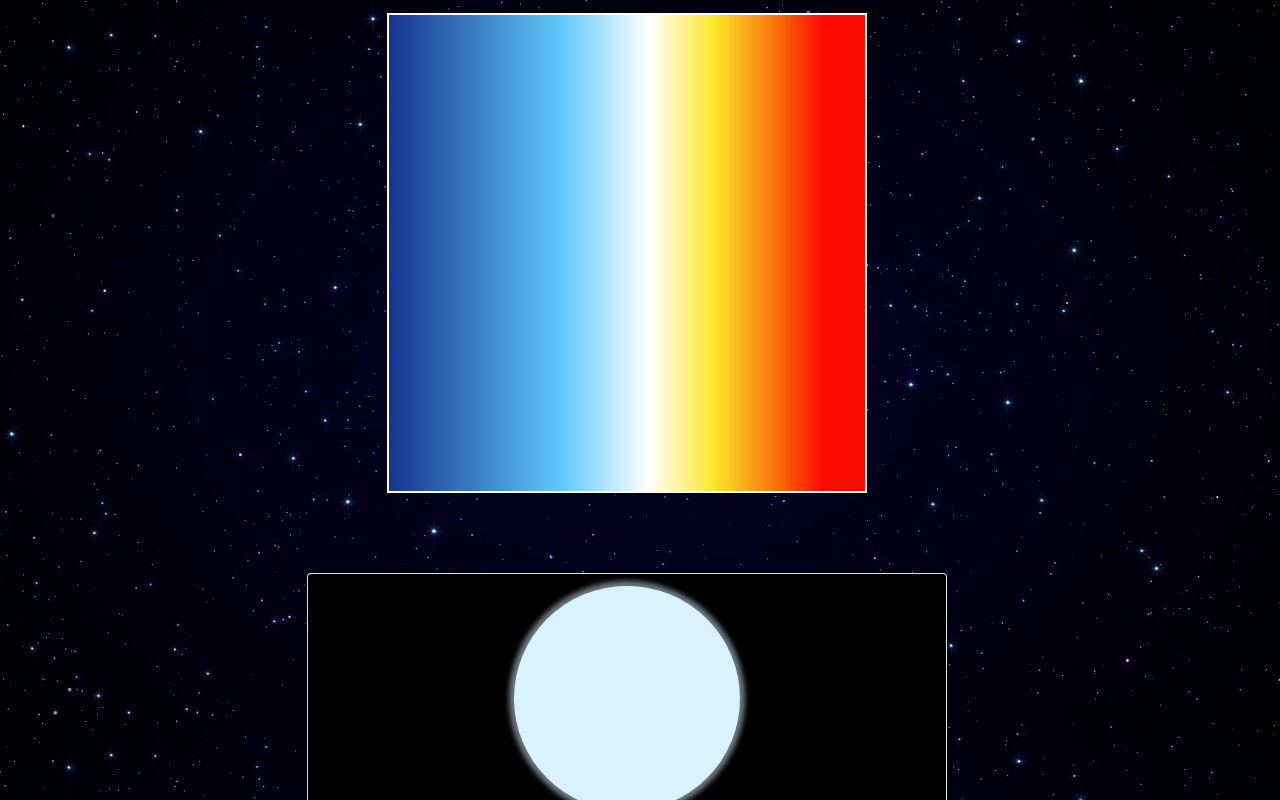
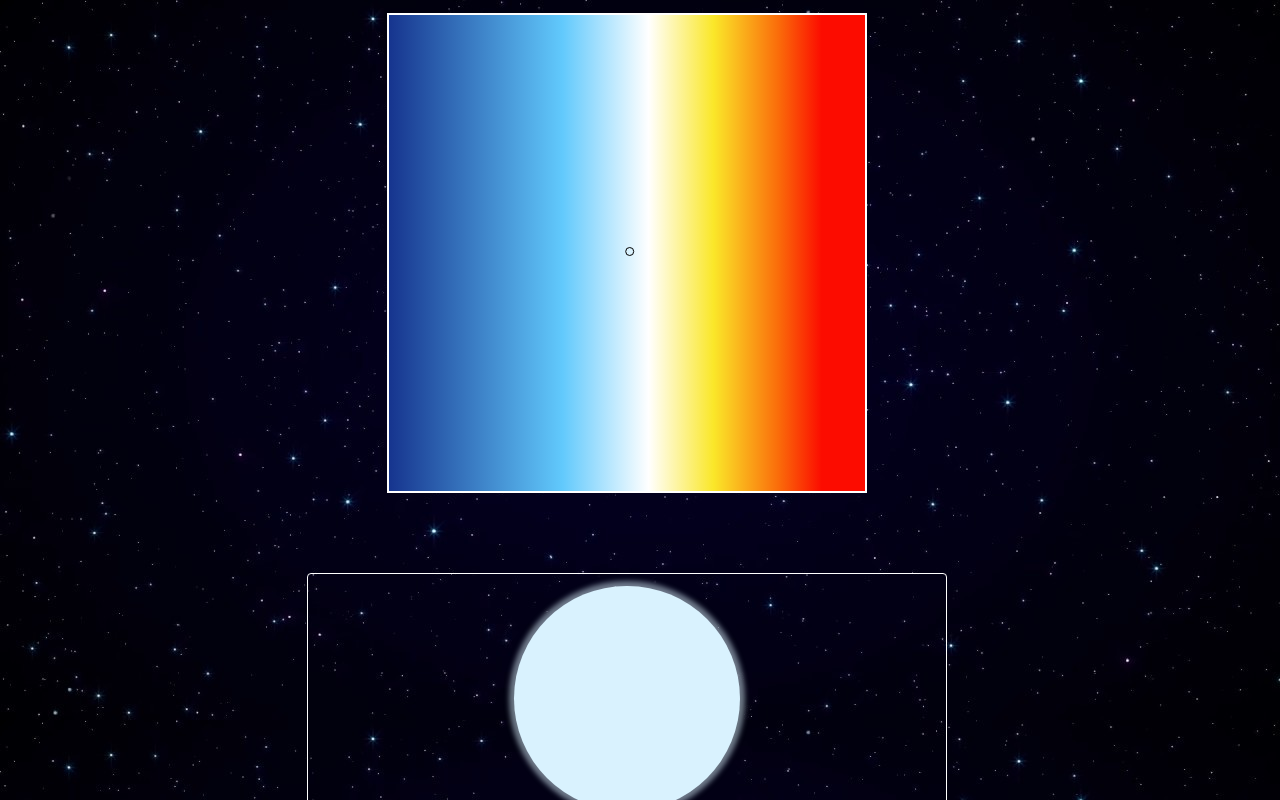
Before and after one commit to enioluwa23/hr-megagram, a React (Create React App) app: page / in a window 1280 px wide. Both pictures are taken after a click on the element 627 px from the left and 252 px from the top of the page. Shown: the top 800 px of the page. Built offline with nearby package versions, Linux system fonts and the light colour scheme.

Commit message:
add star description, pointer and polish UI

```diff
--- a/src/App.css
+++ b/src/App.css
@@ -36,13 +36,16 @@
 }
 
 .hr-pointer {
+  position: absolute;
   transform: translate(-50%, -.5rem);
   background-color: red;
+  border: 1px solid black;
   border-radius:50%;
   -moz-border-radius:50%;
   -webkit-border-radius:50%;
-  width: 1rem;
-  height: 1rem;
+  width: .6rem;
+  height: .6rem;
+  z-index: 2;
 }
 
 .star-view {
@@ -50,6 +53,18 @@
   max-width: 40rem;
   margin: 0;
   color: black;
+  background-color: rgba(255, 255, 255, 0);
+  border-color: white !important;
+}
+
+.star-visual-backdrop {
+  display: flex !important;
+  justify-content: center !important;
+  background-color: rgba(0, 0, 0, 0);
+}
+
+.star-info {
+  background-color: white !important;
 }
 
 .star-visual {
--- a/src/App.js
+++ b/src/App.js
@@ -59,7 +59,7 @@ class App extends React.Component {
   _getStarClass(fractionX, fractionY, cutoff, range) {
     const mkClass = Math.floor((fractionX - cutoff) * ((79 * 9)/range) + 1).toString();
     const lumClass = this._getLuminosityClass(fractionY);
-    return lumClass === 'D'? lumClass + mkClass : mkClass + lumClass;
+    return mkClass + lumClass;
   }
 
   getStarClass(xLoc, yLoc) {
@@ -141,6 +141,39 @@ class App extends React.Component {
     }
   }
 
+  getDescription(starClass) {
+    const mkClass = starClass.charAt(0);
+    const lumClass = starClass.slice(2);
+    let description = '';
+    switch (mkClass) {
+    case 'O': description += 'Blue'; break;
+    case 'B': description += 'Blue-White'; break;
+    case 'A': description += 'White'; break;
+    case 'F': description += 'Yellow-White'; break;
+    case 'G': description += 'Yellow'; break;
+    case 'K': description += 'Orange'; break;
+    case 'M': description += 'Red'; break;
+    default: break;
+    }
+
+    description += ' ';
+
+    switch (lumClass) {
+    case 'D':
+    case 'VI': description += 'Subdwarf'; break;
+    case 'V': description += 'Main-Sequence/Dwarf Star'; break;
+    case 'IV': description += 'Subgiant Star'; break;
+    case 'III': description += 'Giant Star'; break;
+    case 'II': description += 'Bright Giant'; break;
+    case 'Ib': description += 'Supergiant'; break;
+    case 'Ia': description += 'Luminous Supergiant'; break;
+    case 'Ia-O': description += 'Hypergiant'; break;
+    default: break;
+    }
+
+    return description;
+  }
+
   renderStar() {
     const { color, clickLocation, scale } = this.state;
     if (!color || !clickLocation) {
@@ -154,10 +187,12 @@ class App extends React.Component {
     const luminosity = this.getStarLuminosity(yInt);
     const starClass = this.getStarClass(xInt, yInt);
     const temperature = this.getStarTemperature(xInt, starClass);
+    const description = this.getDescription(starClass);
     const mass = parseFloat(this.getStarMass(yInt));
 
     const props = {
       color,
+      description,
       diameter,
       temperature,
       luminosity,
--- a/src/components/HRDiagram.js
+++ b/src/components/HRDiagram.js
@@ -1,9 +1,15 @@
 import React from 'react';
 import PropTypes from 'prop-types';
+import HRPointer from './HRPointer';
 
 class HRDiagram extends React.Component {
   constructor(props) {
     super(props);
+
+    this.state = {
+      clickPosition: null,
+      color: '#444444',
+    };
 
     this.gradient = React.createRef();
     this.drawGradient = this.drawGradient.bind(this);
@@ -42,7 +48,7 @@ class HRDiagram extends React.Component {
     const { x, y } = this.getCanvasPosition();
     const posX = event.pageX - x;
     const posY = event.pageY - y;
-
+    this.setState({ clickPosition: { x: event.pageX - 10, y: event.pageY - 10 } });
     return { x: posX, y: posY };
   }
 
@@ -67,7 +73,7 @@ class HRDiagram extends React.Component {
     background.addColorStop(.9, '#fa6c0a');
     background.addColorStop(1.0, '#fc0c00');
     context.fillStyle = background;
-    context.fillRect(0, 0, canvas.offsetWidth, canvas.offsetHeight);
+    context.fillRect(0, 0, canvas.width, canvas.height);
   }
 
   componentDidMount() {
@@ -80,11 +86,14 @@ class HRDiagram extends React.Component {
   }
 
   handleClick(event) {
+    const canvas = this.gradient.current;
     const location = this.getClickPosition(event);
-    const context = this.gradient.current.getContext('2d');
-    const colorData = context.getImageData(location.x, location.y, 1, 1).data;
+    const { x, y } = location;
+    const context = canvas.getContext('2d');
+    const colorData = context.getImageData(x, y, 1, 1).data;
     const [r, g, b] = colorData;
     const color = `#${this.rgbToHex(r, g, b)}`;
+    this.setState({ color });
     const result = { color, location, width: this.gradient.current.width };
     this.props.onDiagramClick(result);
   }
@@ -97,6 +106,8 @@ class HRDiagram extends React.Component {
           ref={this.gradient}
           onClick={this.handleClick}>
         </canvas>
+        {this.state.clickPosition &&
+        <HRPointer position={this.state.clickPosition} color={this.state.color}/>}
       </div>
     );
   }
--- a/src/components/HRPointer.js
+++ b/src/components/HRPointer.js
@@ -1,9 +1,22 @@
 import React from 'react';
+import PropTypes from 'prop-types';
 
-export const HRPointer = () => {
+export const HRPointer = (props) => {
+  console.log(props.position);
   return (
-    <div className="hr-pointer"/>
+    <div
+      className="hr-pointer"
+      style={{
+        top: props.position.y,
+        left: props.position.x,
+        backgroundColor: props.color,
+      }}/>
   );
 };
 
+HRPointer.propTypes = {
+  position: PropTypes.object.isRequired,
+  color: PropTypes.object.isRequired,
+};
+
 export default HRPointer;
--- a/src/components/StarView.js
+++ b/src/components/StarView.js
@@ -23,19 +23,14 @@ class StarView extends React.Component {
   }
 
   render() {
-    const { color, diameter, starClass, luminosity, temperature, mass } = this.props;
+    const { color, description, diameter, starClass, luminosity, temperature, mass } = this.props;
     const { r, g, b } = this.hexToRgb(color.slice(1));
     let { coefficient, exponent } = this.numberToBase10Exponent(luminosity);
     coefficient = coefficient.toString().slice(0, 4);
 
     return (
       <Card className="star-view">
-        <Card.Header
-          style={{
-            display: 'flex',
-            justifyContent: 'center',
-            backgroundColor: 'black',
-          }}>
+        <Card.Header className="star-visual-backdrop">
           <div className="star-visual"
             style={{
               backgroundColor: color,
@@ -44,13 +39,16 @@ class StarView extends React.Component {
               boxShadow: `0 0 5px 5px rgba(${r},${g},${b},0.5)`,
             }}/>
         </Card.Header>
-        <Card.Body>
+        <Card.Body className="star-info">
           <Card.Title>{`${starClass} Star`}</Card.Title>
+          <Card.Text key="description"><strong>Description: </strong>{description}</Card.Text>
           <Card.Text key="mass"><strong>Mass: </strong>{`${mass}M`}<sub>☉</sub>
           </Card.Text>
-          <Card.Text key="luminosity"><strong>Luminosity: </strong>{`${coefficient} x `}10<sup>{exponent}</sup>L<sub>☉</sub>
+          <Card.Text key="luminosity">
+            <strong>Luminosity: </strong>{`${coefficient} x `}10<sup>{exponent}</sup>L<sub>☉</sub>
           </Card.Text>
-          <Card.Text key="temperature"><strong>Temperature: </strong>{`${temperature}K`}
+          <Card.Text key="temperature">
+            <strong>Temperature: </strong>{`${temperature}K`}
           </Card.Text>
         </Card.Body>
       </Card>
@@ -60,6 +58,7 @@ class StarView extends React.Component {
 
 StarView.propTypes = {
   color: PropTypes.string.isRequired,
+  description: PropTypes.string.isRequired,
   diameter: PropTypes.number.isRequired,
   starClass: PropTypes.string.isRequired,
   luminosity: PropTypes.number.isRequired,
```
